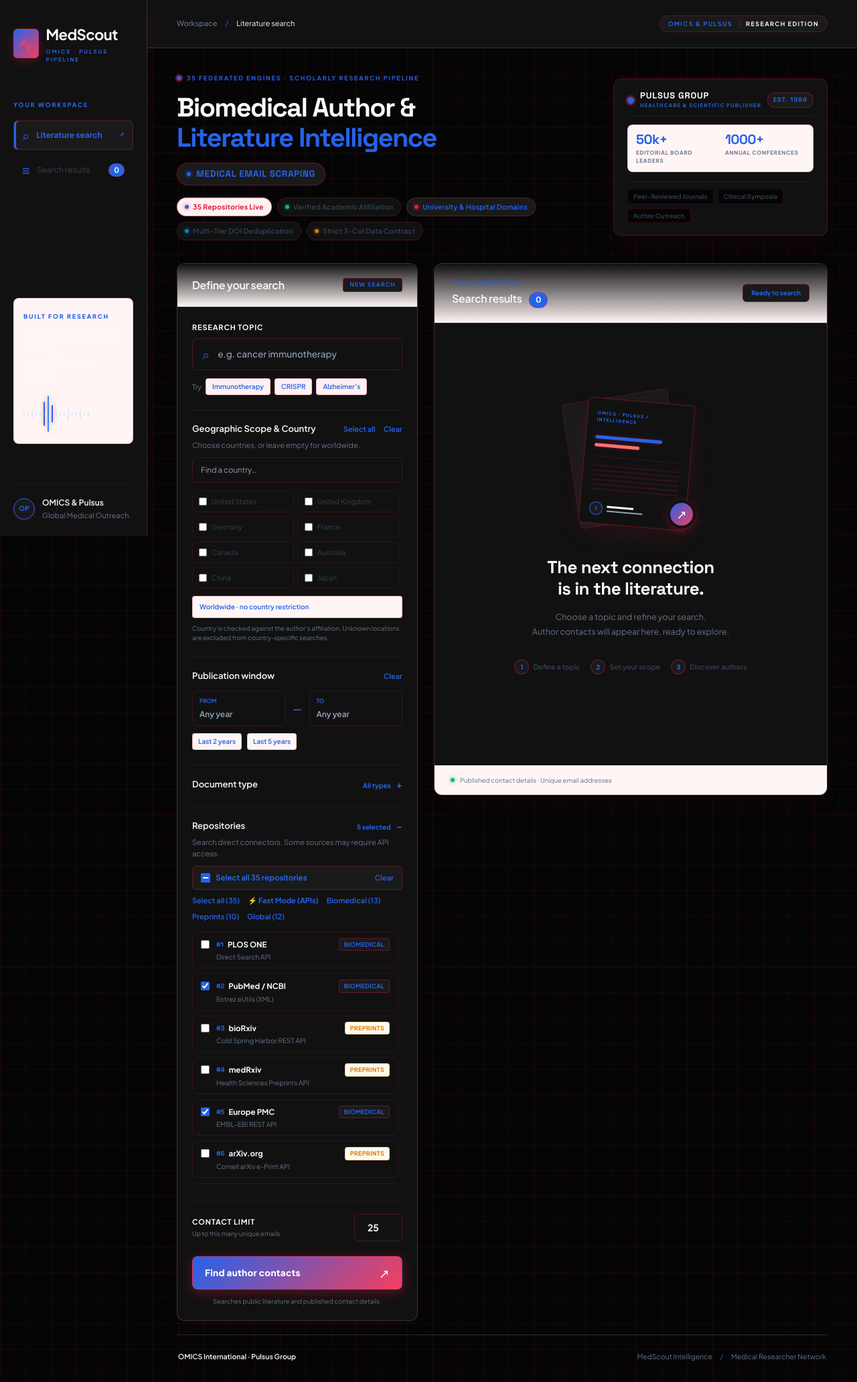
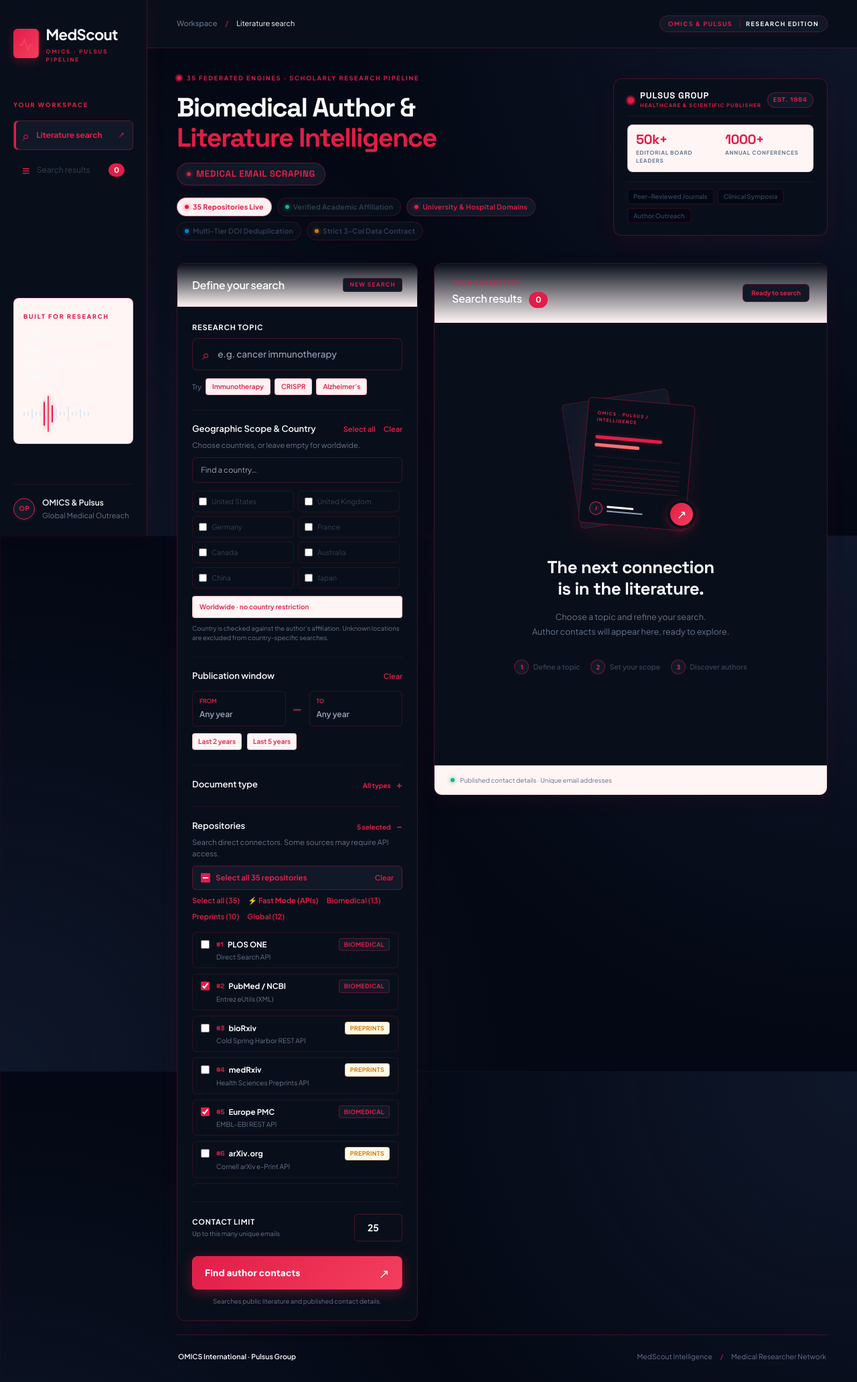
Before and after one commit to Nitro-Builds-Yash/Pulsus-MedScout, a Flask app: page / in a window 1280 px wide. Shown: the whole page at 67% size. Run offline with Flask 3, Linux system fonts and the light colour scheme; some libraries are stand-ins or nearby versions.

Commit message:
style: make red dominate while using blue and black for backgrounds

```diff
--- a/WS2.0/static/workspace.css
+++ b/WS2.0/static/workspace.css
@@ -7,18 +7,20 @@
   --navy: #000000;
   --ink: #F8FAFC;
   --muted: #94A3B8;
-  --line: rgba(255, 255, 255, 0.15);
-  --line-subtle: rgba(255, 255, 255, 0.05);
-  --page: #050505;
-  --panel-bg: #111111;
-  --panel-elevated: #1A1A1A;
+  --line: rgba(225, 29, 72, 0.25);
+  --line-subtle: rgba(225, 29, 72, 0.1);
+  --page: #040814;
+  --panel-bg: #090F1A;
+  --panel-elevated: #111827;
   --maroon: #E11D48;
   --maroon-deep: #BE123C;
   --maroon-light: #F43F5E;
-  --accent: #2563EB;
-  --accent-bright: #3B82F6;
-  --accent-deep: #1D4ED8;
-  --accent-glow: rgba(37, 99, 235, 0.25);
+  --accent: #E11D48;
+  --accent-bright: #F43F5E;
+  --accent-deep: #BE123C;
+  --accent-glow: rgba(225, 29, 72, 0.25);
+  --blue: #1D4ED8;
+  --blue-dark: #0F172A;
   --white: #FFFFFF;
   --ruby-glow: rgba(225, 29, 72, 0.25);
   font-family: 'Plus Jakarta Sans', 'Segoe UI', Arial, sans-serif;
@@ -34,9 +36,12 @@ body {
   margin: 0;
   background-color: var(--page);
   background-image:
-    linear-gradient(to right, rgba(225, 29, 72, 0.1) 1px, transparent 1px),
-    linear-gradient(to bottom, rgba(225, 29, 72, 0.1) 1px, transparent 1px);
-  background-size: 38px 38px;
+    radial-gradient(circle at top right, #0F172A, transparent 50%),
+    radial-gradient(circle at bottom left, #0F172A, transparent 50%),
+    linear-gradient(to right, rgba(225, 29, 72, 0.08) 1px, transparent 1px),
+    linear-gradient(to bottom, rgba(225, 29, 72, 0.08) 1px, transparent 1px);
+  background-size: 100% 100%, 100% 100%, 38px 38px, 38px 38px;
+  background-attachment: fixed;
   font-size: 14px;
   line-height: 1.5;
   color: var(--ink);
```
